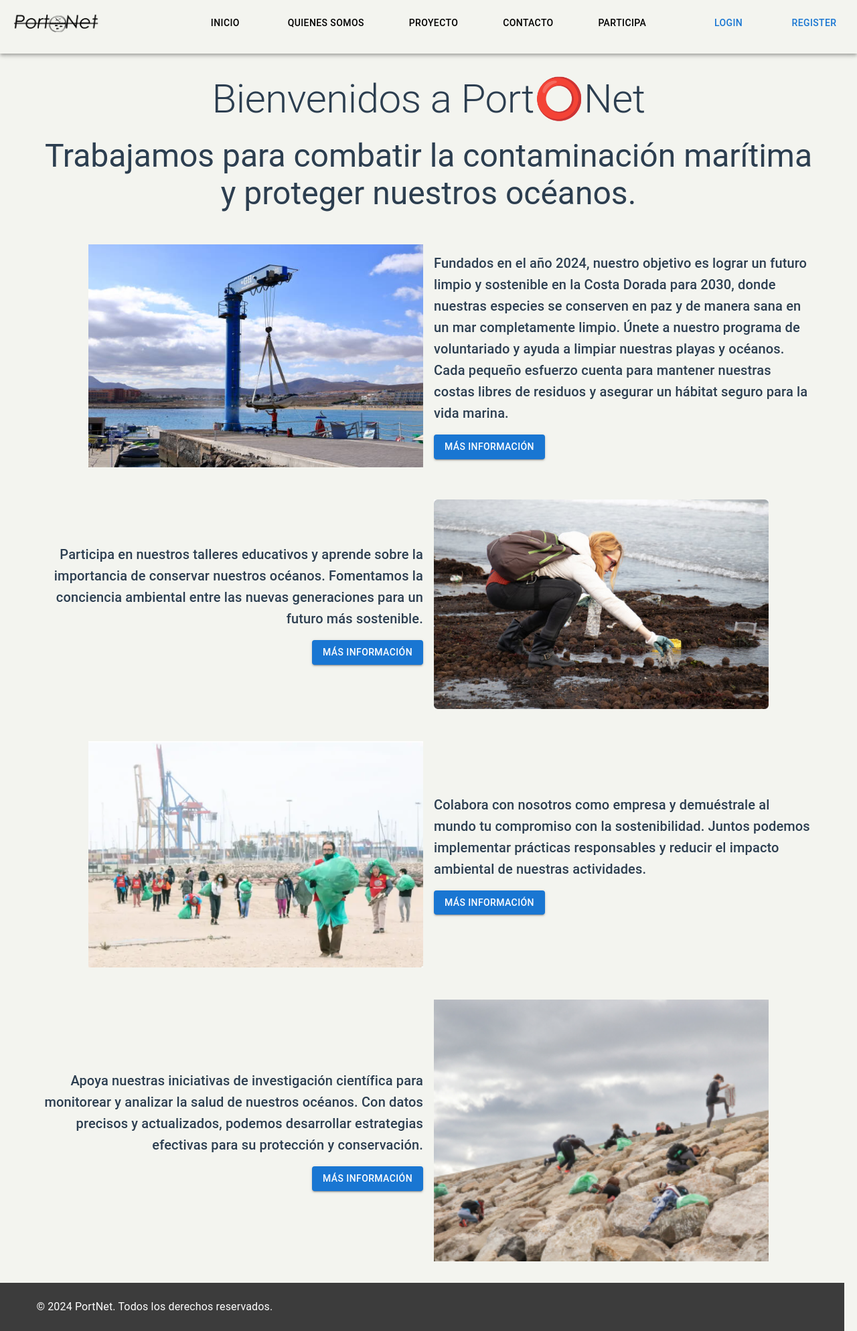
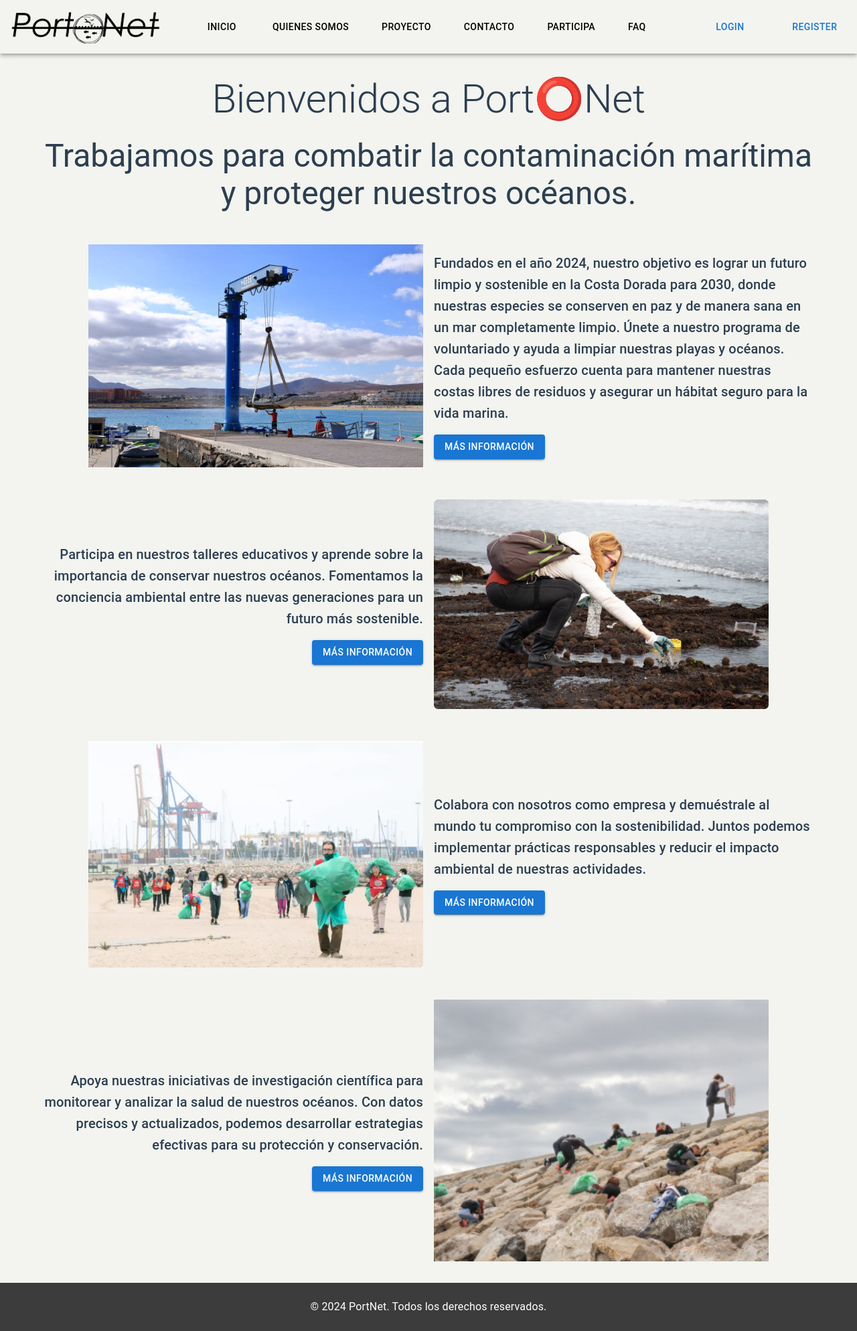
Before and after one commit to VetnoM99/proyecto_techtalent, a React (Vite) app in the folder frontEnd/: page / in a window 1280 px wide. Shown: the whole page at 67% size. Built offline with nearby package versions, Linux system fonts and the light colour scheme.

Commit message:
actualizacion

```diff
--- a/frontEnd/src/components/FooterBar.tsx
+++ b/frontEnd/src/components/FooterBar.tsx
@@ -11,13 +11,15 @@ const FooterBar: React.FC = () => {
         px: 0,
         mt: 'auto',
         backgroundColor: '#3c3c3c',
-        width: '98.5vw',
+        width: '100vw',
         color: 'white',
+        display: 'flex',
+        justifyContent: 'center',
       }}
       component="footer"
     >
       <Container maxWidth="lg">
-        <Typography variant="body1">
+        <Typography variant="body1" align="center">
           © 2024 PortNet. Todos los derechos reservados.
         </Typography>
       </Container>
--- a/frontEnd/src/components/NavBar.tsx
+++ b/frontEnd/src/components/NavBar.tsx
@@ -1,5 +1,3 @@
-// src/components/NavBar.tsx
-
 import React from 'react';
 import AppBar from '@mui/material/AppBar';
 import Box from '@mui/material/Box';
@@ -21,8 +19,8 @@ const NavBar: React.FC<NavBarProps> = ({ setLoginDialogOpen, setRegisterDialogOp
   const location = useLocation();
   const [anchorEl, setAnchorEl] = React.useState<null | HTMLElement>(null);
 
-  const pages = ['Inicio', 'Quienes somos', 'Proyecto', 'Contacto', 'Participa'];
-
+  const pages = ['Inicio', 'Quienes somos', 'Proyecto', 'Contacto', 'Participa', 'FAQ']; // Añadir 'FAQ'
+// @ts-ignore
   const getCurrentPage = () => {
     const path = location.pathname;
     const currentPage = pages.find(page => `/${page.toLowerCase().replace(/ /g, '-')}` === path);
@@ -38,11 +36,11 @@ const NavBar: React.FC<NavBarProps> = ({ setLoginDialogOpen, setRegisterDialogOp
   };
 
   return (
-    <AppBar position="static" sx={{ background: '#f3f4ef' }}>
-      <Box sx={{ display: 'flex', flexDirection: 'column', minHeight: '10vh' }}>
-        <Toolbar disableGutters sx={{ display: 'flex', justifyContent: 'space-between', alignItems: 'center' }}>
-          <Box sx={{ flex: '1', display: 'flex', alignItems: 'center' }}>
-            <img src={logo} alt="Logo" style={{ maxHeight: '30px', width: '10vw', marginLeft:'20px'}} />
+    <AppBar position="static" sx={{ background: '#f3f4ef', height: '80px' }}> {/* Ajustar el height aquí */}
+      <Box sx={{ display: 'flex', flexDirection: 'column', minHeight: '80px' }}> {/* Asegúrate de que el contenedor coincida con el height */}
+        <Toolbar disableGutters sx={{ display: 'flex', justifyContent: 'space-between', alignItems: 'center', height: '100%' }}>
+          <Box sx={{ flex: '1', display: 'flex', alignItems: 'center', ml: 2 }}> {/* Ajusta el margen izquierdo */}
+            <img src={logo} alt="Logo" style={{ maxHeight: '50px', width: 'auto' }} /> {/* Ajusta la altura del logo */}
           </Box>
           <Box sx={{ flex: '3', display: 'flex', justifyContent: 'space-evenly' }}>
             {pages.map((page) => (
```
